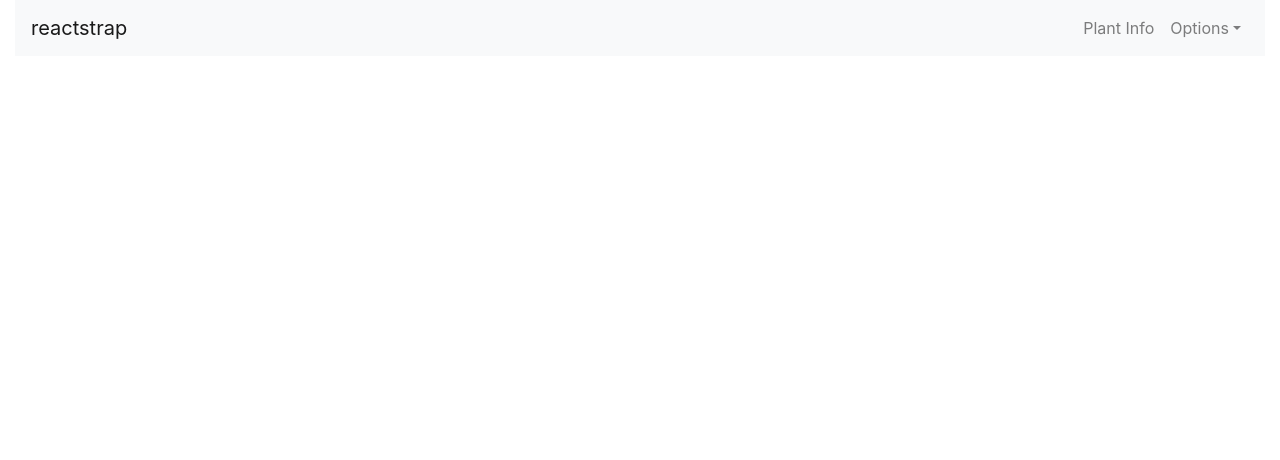
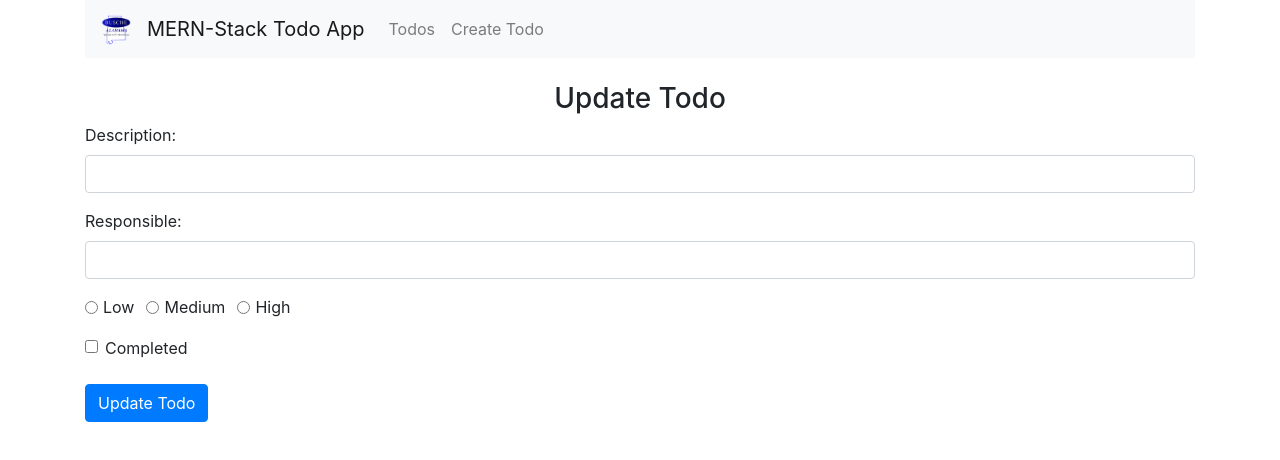
Before and after one commit to brentgroves/mern-todo-app, a React (Create React App) app: page /edit/1 in a window 1280 px wide. Shown: the top 460 px of the page. Built offline with nearby package versions, Linux system fonts and the light colour scheme; no server answers.

Commit message:
modified frontend

```diff
--- a/src/App.js
+++ b/src/App.js
@@ -1,38 +1,43 @@
 import React, { Component } from "react";
 import { BrowserRouter as Router, Route, Link } from "react-router-dom";
-import {Navigation} from './main/containers/Navigation';
+
 import "bootstrap/dist/css/bootstrap.min.css";
-
-import {
-	Container,
-	Row,
-	Col
-} from 'reactstrap';
 
 import CreateTodo from "./main/components/create-todo.component";
 import EditTodo from "./main/components/edit-todo.component";
 import TodosList from "./main/components/todos-list.component";
 
+import logo from "./Logo.png";
+
 class App extends Component {
   render() {
     return (
-
       <Router>
-			<Container fluid={true}>
-                <Row>
-					<Col>
-						<Navigation />
-					</Col>
-				</Row>
-			<Row>
-				<Col>
-					<Route  path="/plantInfo" component={CreateTodo}  />
-				</Col>
-			</Row>
-			</Container>
-
+        <div className="container">
+          <nav className="navbar navbar-expand-lg navbar-light bg-light">
+            <a className="navbar-brand" href="https://codingthesmartway.com" target="_blank">
+              <img src={logo} width="30" height="30" alt="CodingTheSmartWay.com" />
+            </a>
+            <Link to="/" className="navbar-brand">MERN-Stack Todo App</Link>
+            <div className="collpase navbar-collapse">
+              <ul className="navbar-nav mr-auto">
+                <li className="navbar-item">
+                  <Link to="/" className="nav-link">Todos</Link>
+                </li>
+                <li className="navbar-item">
+                  <Link to="/create" className="nav-link">Create Todo</Link>
+                </li>
+              </ul>
+            </div>
+          </nav>
+          <br/>
+          <Route path="/" exact component={TodosList} />
+          <Route path="/edit/:id" component={EditTodo} />
+          <Route path="/create" component={CreateTodo} />
+        </div>
       </Router>
     );
   }
 }
+
 export default App;
--- a/src/index.css
+++ b/src/index.css
@@ -12,3 +12,7 @@ code {
   font-family: source-code-pro, Menlo, Monaco, Consolas, "Courier New",
     monospace;
 }
+
+.completed {
+  text-decoration: line-through;
+}
--- a/src/main/components/edit-todo.component.js
+++ b/src/main/components/edit-todo.component.js
@@ -1,10 +1,156 @@
 import React, { Component } from 'react';
+import axios from 'axios';
 
 export default class EditTodo extends Component {
+
+    constructor(props) {
+        super(props);
+
+        this.onChangeTodoDescription = this.onChangeTodoDescription.bind(this);
+        this.onChangeTodoResponsible = this.onChangeTodoResponsible.bind(this);
+        this.onChangeTodoPriority = this.onChangeTodoPriority.bind(this);
+        this.onChangeTodoCompleted = this.onChangeTodoCompleted.bind(this);
+        this.onSubmit = this.onSubmit.bind(this);
+
+        this.state = {
+            todo_description: '',
+            todo_responsible: '',
+            todo_priority: '',
+            todo_completed: false
+        }
+    }
+
+    componentDidMount() {
+        axios.get('http://localhost:4000/todos/'+this.props.match.params.id)
+            .then(response => {
+                this.setState({
+                    todo_description: response.data.todo_description,
+                    todo_responsible: response.data.todo_responsible,
+                    todo_priority: response.data.todo_priority,
+                    todo_completed: response.data.todo_completed
+                })
+            })
+            .catch(function (error) {
+                console.log(error);
+            })
+    }
+
+    onChangeTodoDescription(e) {
+        this.setState({
+            todo_description: e.target.value
+        });
+    }
+
+    onChangeTodoResponsible(e) {
+        this.setState({
+            todo_responsible: e.target.value
+        });
+    }
+
+    onChangeTodoPriority(e) {
+        this.setState({
+            todo_priority: e.target.value
+        });
+    }
+
+    onChangeTodoCompleted(e) {
+        this.setState({
+            todo_completed: !this.state.todo_completed
+        });
+    }
+
+    onSubmit(e) {
+        e.preventDefault();
+        const obj = {
+            todo_description: this.state.todo_description,
+            todo_responsible: this.state.todo_responsible,
+            todo_priority: this.state.todo_priority,
+            todo_completed: this.state.todo_completed
+        };
+        console.log(obj);
+        axios.post('http://localhost:4000/todos/update/'+this.props.match.params.id, obj)
+            .then(res => console.log(res.data));
+
+        this.props.history.push('/');
+    }
+
     render() {
         return (
             <div>
-                <p>Welcome to Edit Todo Component!!</p>
+                <h3 align="center">Update Todo</h3>
+                <form onSubmit={this.onSubmit}>
+                    <div className="form-group">
+                        <label>Description: </label>
+                        <input  type="text"
+                                className="form-control"
+                                value={this.state.todo_description}
+                                onChange={this.onChangeTodoDescription}
+                                />
+                    </div>
+                    <div className="form-group">
+                        <label>Responsible: </label>
+                        <input
+                                type="text"
+                                className="form-control"
+                                value={this.state.todo_responsible}
+                                onChange={this.onChangeTodoResponsible}
+                                />
+                    </div>
+                    <div className="form-group">
+                        <div className="form-check form-check-inline">
+                            <input  className="form-check-input"
+                                    type="radio"
+                                    name="priorityOptions"
+                                    id="priorityLow"
+                                    value="Low"
+                                    checked={this.state.todo_priority==='Low'}
+                                    onChange={this.onChangeTodoPriority}
+                                    />
+                            <label className="form-check-label">Low</label>
+                        </div>
+                        <div className="form-check form-check-inline">
+                            <input  className="form-check-input"
+                                    type="radio"
+                                    name="priorityOptions"
+                                    id="priorityMedium"
+                                    value="Medium"
+                                    checked={this.state.todo_priority==='Medium'}
+                                    onChange={this.onChangeTodoPriority}
+                                    />
+                            <label className="form-check-label">Medium</label>
+                        </div>
+                        <div className="form-check form-check-inline">
+                            <input  className="form-check-input"
+                                    type="radio"
+                                    name="priorityOptions"
+                                    id="priorityHigh"
+                                    value="High"
+                                    checked={this.state.todo_priority==='High'}
+                                    onChange={this.onChangeTodoPriority}
+                                    />
+                            <label className="form-check-label">High</label>
+                        </div>
+                    </div>
+                    <div className="form-check">
+                        <input  className="form-check-input"
+                                id="completedCheckbox"
+                                type="checkbox"
+                                name="completedCheckbox"
+                                onChange={this.onChangeTodoCompleted}
+                                checked={this.state.todo_completed}
+                                value={this.state.todo_completed}
+                                />
+                        <label className="form-check-label" htmlFor="completedCheckbox">
+                            Completed
+                        </label>
+                    </div>
+
+                    <br />
+
+                    <div className="form-group">
+                        <input type="submit" value="Update Todo" className="btn btn-primary" />
+                    </div>
+                </form>
             </div>
         )
     }
--- a/src/main/components/todos-list.component.js
+++ b/src/main/components/todos-list.component.js
@@ -2,11 +2,59 @@ import React, { Component } from 'react';
 import { Link } from 'react-router-dom';
 import axios from 'axios';
 
+const Todo = props => (
+    <tr>
+        <td className={props.todo.todo_completed ? 'completed' : ''}>{props.todo.todo_description}</td>
+        <td className={props.todo.todo_completed ? 'completed' : ''}>{props.todo.todo_responsible}</td>
+        <td className={props.todo.todo_completed ? 'completed' : ''}>{props.todo.todo_priority}</td>
+        <td>
+            <Link to={"/edit/"+props.todo._id}>Edit</Link>
+        </td>
+    </tr>
+)
+
+
 export default class TodosList extends Component {
+
+    constructor(props) {
+        super(props);
+        this.state = {todos: []};
+		this.todoList = this.todoList.bind(this);
+	}
+
+    componentDidMount() {
+        axios.get('http://localhost:4000/todos/')
+            .then(response => {
+                this.setState({ todos: response.data });
+            })
+            .catch(function (error){
+                console.log(error);
+            })
+    }
+
+    todoList() {
+        return this.state.todos.map(function(currentTodo, i){
+            return <Todo todo={currentTodo} key={i} />;
+        })
+    }
+
     render() {
         return (
             <div>
-                <p>Welcome to Todos List Component!!</p>
+                <h3>Todos List</h3>
+                <table className="table table-striped" style={{ marginTop: 20 }} >
+                    <thead>
+                        <tr>
+                            <th>Description</th>
+                            <th>Responsible</th>
+                            <th>Priority</th>
+                            <th>Action</th>
+                        </tr>
+                    </thead>
+                    <tbody>
+                        { this.todoList() }
+                    </tbody>
+                </table>
             </div>
         )
     }
```
Also changed, not shown: src/Logo.png (added), src/logo.png (added). Lines whose indentation alone changed are shown as unchanged.
